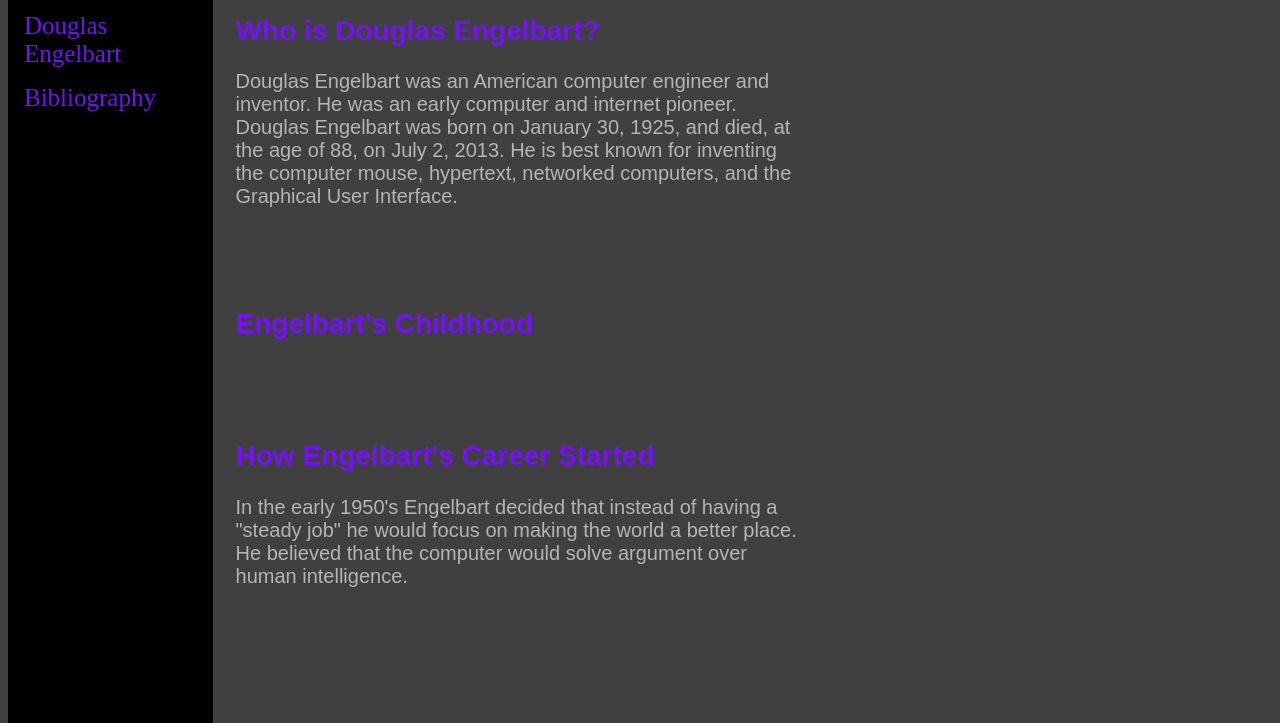
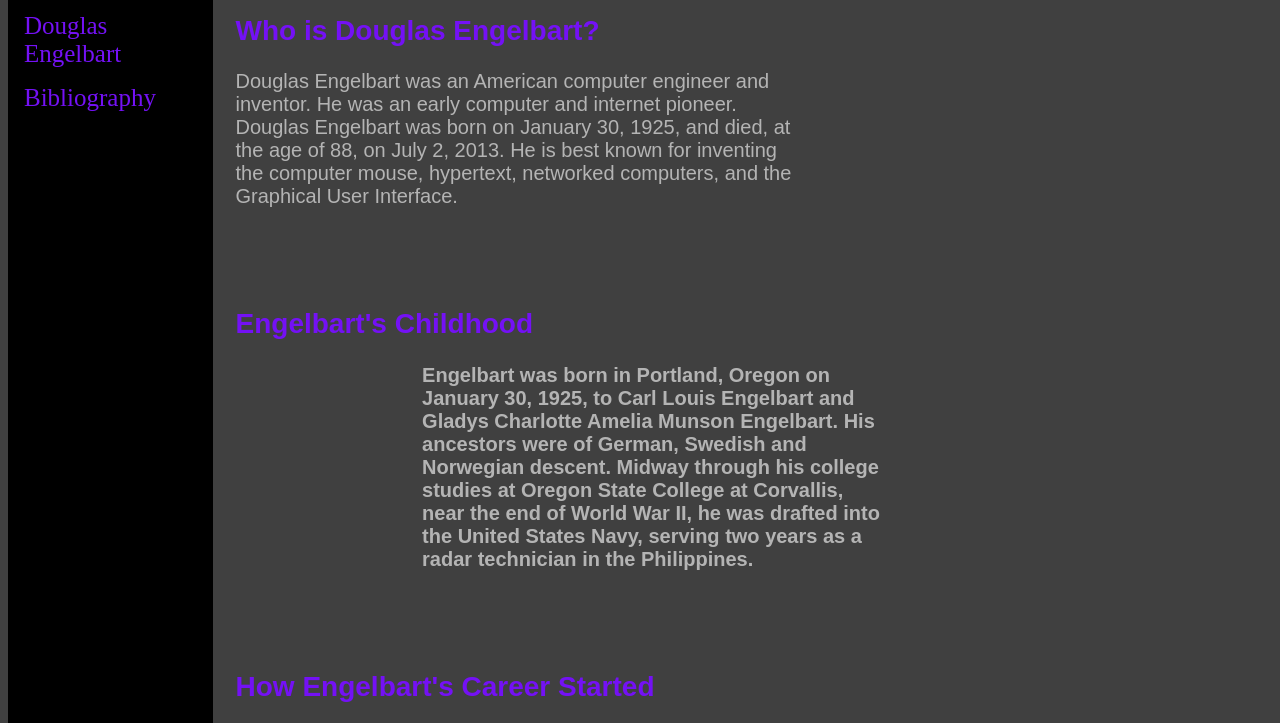
Before and after one commit to Noah-31/gui, a plain HTML site: page inventor.html in a window 1280 px wide. Shown: the part 76-799 px from the top of the page. Drawn offline with Linux system fonts and the light colour scheme.

Commit message:
Update inventor.html

```diff
--- a/inventor.html
+++ b/inventor.html
@@ -69,7 +69,10 @@
      Douglas Engelbart was born on January 30, 1925, and died, at the age of 88, on July 2, 2013. He is best known for
      inventing the computer mouse, hypertext, networked computers, and the Graphical User Interface.</p>
     <h2>Engelbart's Childhood<h2>
-     <p></p>
+     <p>Engelbart was born in Portland, Oregon on January 30, 1925, to Carl Louis Engelbart and Gladys Charlotte Amelia Munson
+      Engelbart. His ancestors were of German, Swedish and Norwegian descent. Midway through his college studies at Oregon State
+      College at Corvallis, near the end of World War II, he was drafted into the United States Navy, serving two years as a radar
+      technician in the Philippines.</p>
     <h2>How Engelbart's Career Started</h2>
     <p>In the early 1950's Engelbart decided that instead of having a "steady job" he would focus on making the world a
     better place. He believed that the computer would solve argument over human intelligence.</p>
```
